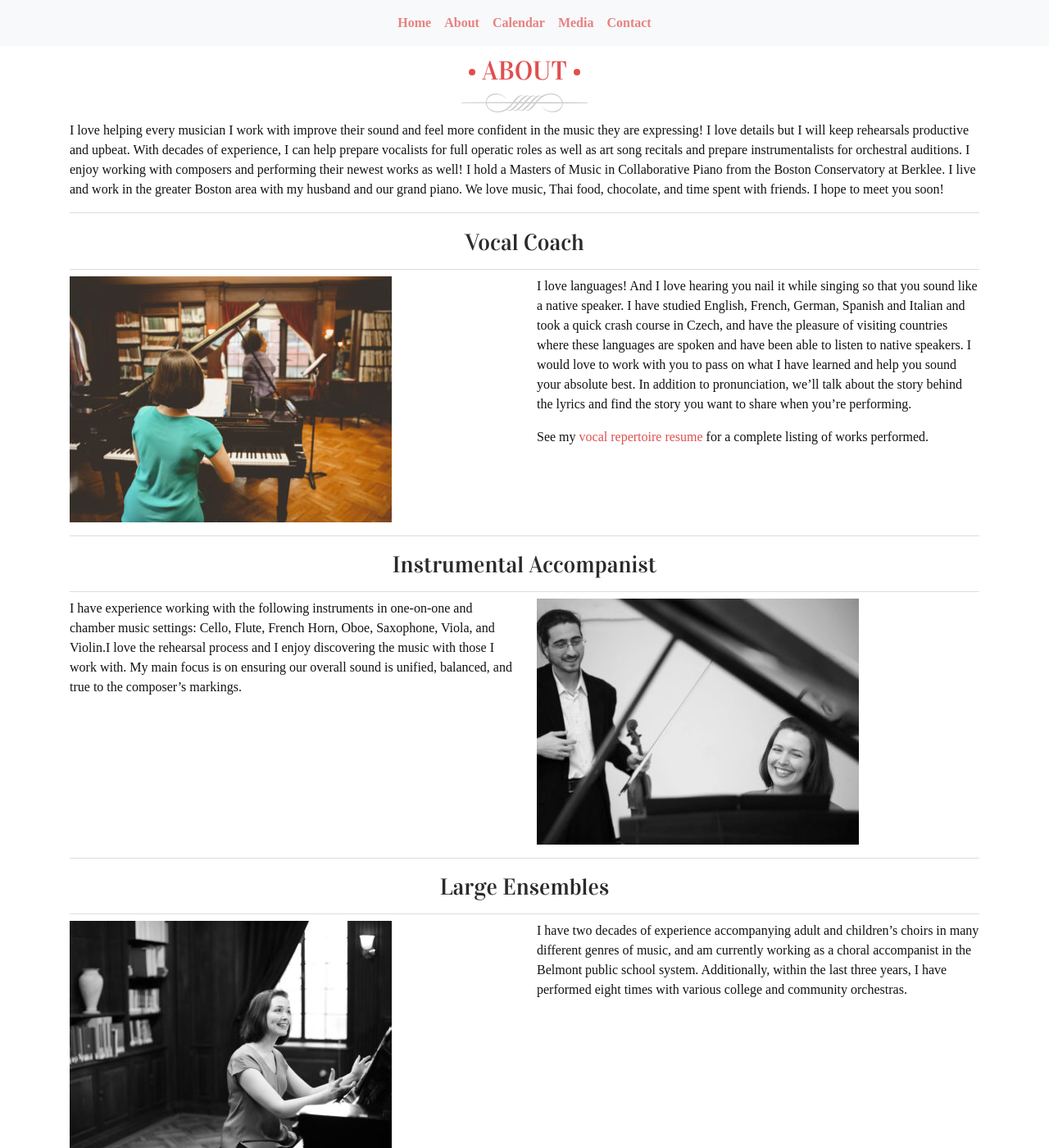
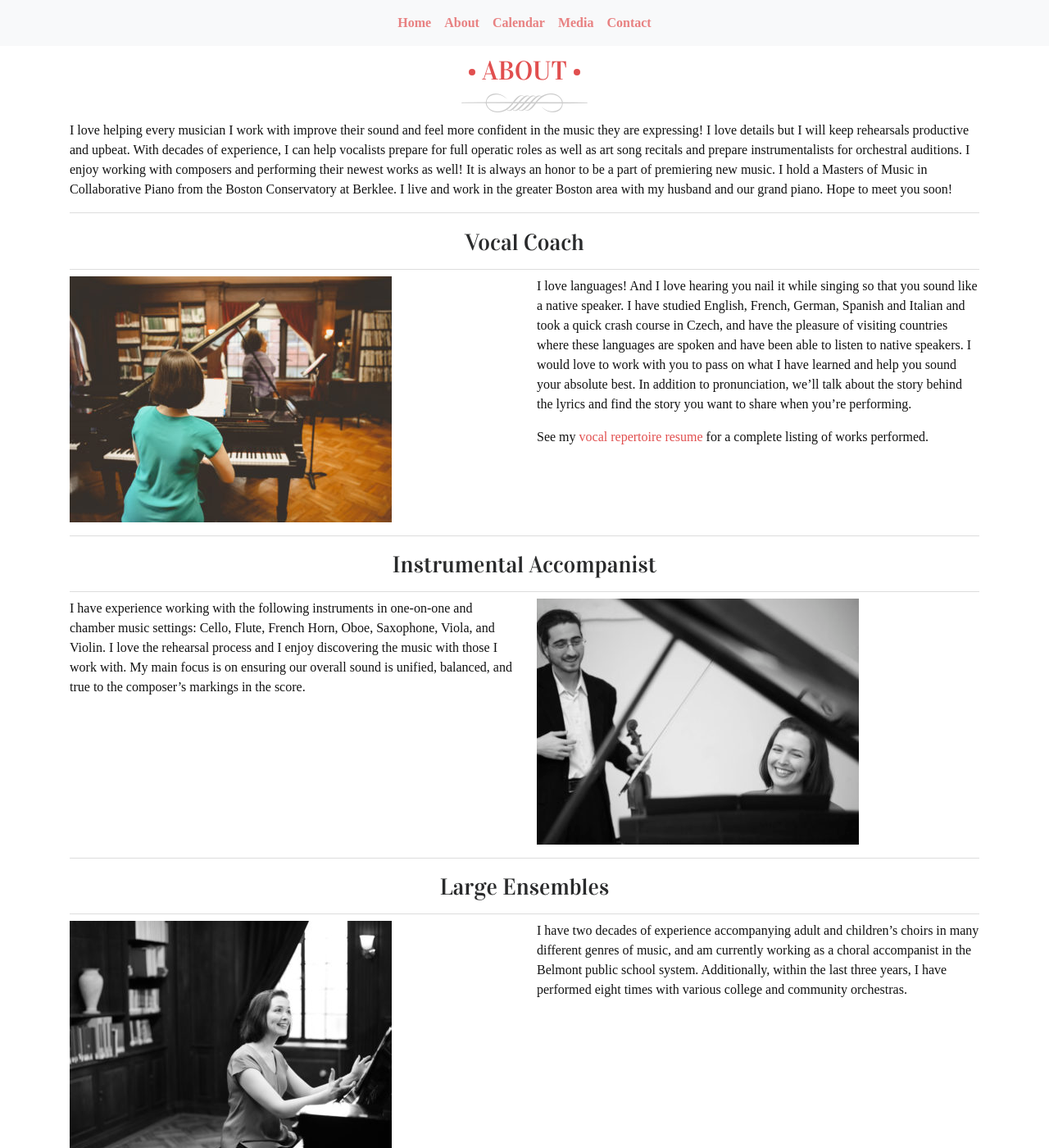
Before and after one commit to musicbygraceevelyn/musicbygraceevelyn.github.io, a Jekyll site: the page built from about.md, in a window 1280 px wide and 1400 px high. Shown: the whole window at 82% size. Built offline with Jekyll 4.4.1, drawn with Linux system fonts in a browser that asks for light colours; some web fonts are replaced; our own code applies the rules of GitHub Pages for plain Markdown files; some of the changed text lies outside the part shown.

Commit message:
edited About and updated calendar

```diff
--- a/about.md
+++ b/about.md
@@ -6,7 +6,7 @@ title: About
 
 {% include titleborder %}
 
-I love helping every musician I work with improve their sound and feel more confident in the music they are expressing! I love details but I will keep rehearsals productive and upbeat. With decades of experience, I can help prepare vocalists for full operatic roles as well as art song recitals and prepare instrumentalists for orchestral auditions. I enjoy working with composers and performing their newest works as well!  I hold a Masters of Music in Collaborative Piano from the Boston Conservatory at Berklee. I live and work in the greater Boston area with my husband and our grand piano. We love music, Thai food, chocolate, and time spent with friends. I hope to meet you soon!
+I love helping every musician I work with improve their sound and feel more confident in the music they are expressing! I love details but I will keep rehearsals productive and upbeat. With decades of experience, I can help vocalists prepare for full operatic roles as well as art song recitals and prepare instrumentalists for orchestral auditions. I enjoy working with composers and performing their newest works as well! It is always an honor to be a part of premiering new music. I hold a Masters of Music in Collaborative Piano from the Boston Conservatory at Berklee. I live and work in the greater Boston area with my husband and our grand piano. Hope to meet you soon!
 
 {% capture vocal_col1 %}
 
@@ -30,7 +30,7 @@ See my [vocal repertoire resume](vocal_rep) for a complete listing of works perf
 
 {% capture instrumental_col1 %}
 
-I have experience working with the following instruments in one-on-one and chamber music settings: Cello, Flute, French Horn, Oboe, Saxophone, Viola, and Violin.I love the rehearsal process and I enjoy discovering the music with those I work with. My main focus is on ensuring our overall sound is unified, balanced, and true to the composer's markings.
+I have experience working with the following instruments in one-on-one and chamber music settings: Cello, Flute, French Horn, Oboe, Saxophone, Viola, and Violin. I love the rehearsal process and I enjoy discovering the music with those I work with. My main focus is on ensuring our overall sound is unified, balanced, and true to the composer's markings in the score.
 
 {% endcapture %}
 
@@ -68,7 +68,7 @@ I have two decades of experience accompanying adult and children's choirs in man
 
 {% capture solo_col1 %}
 
-Grace is also a classically trained pianist available for solo performances.
+Though my piano training was primarily in the classical tradition, I enjoy performing other styles as well, including gospel, musical theater, pop, and rock. Please contact me if you need a pianist for events such as weddings, funerals, fundraising events, and parties.
 
 {% endcapture %}
 
```
Also changed, not shown: calendar.md (+2 -2 lines), contact.md (+1 -1 lines), index.md (+1 -1 lines).
